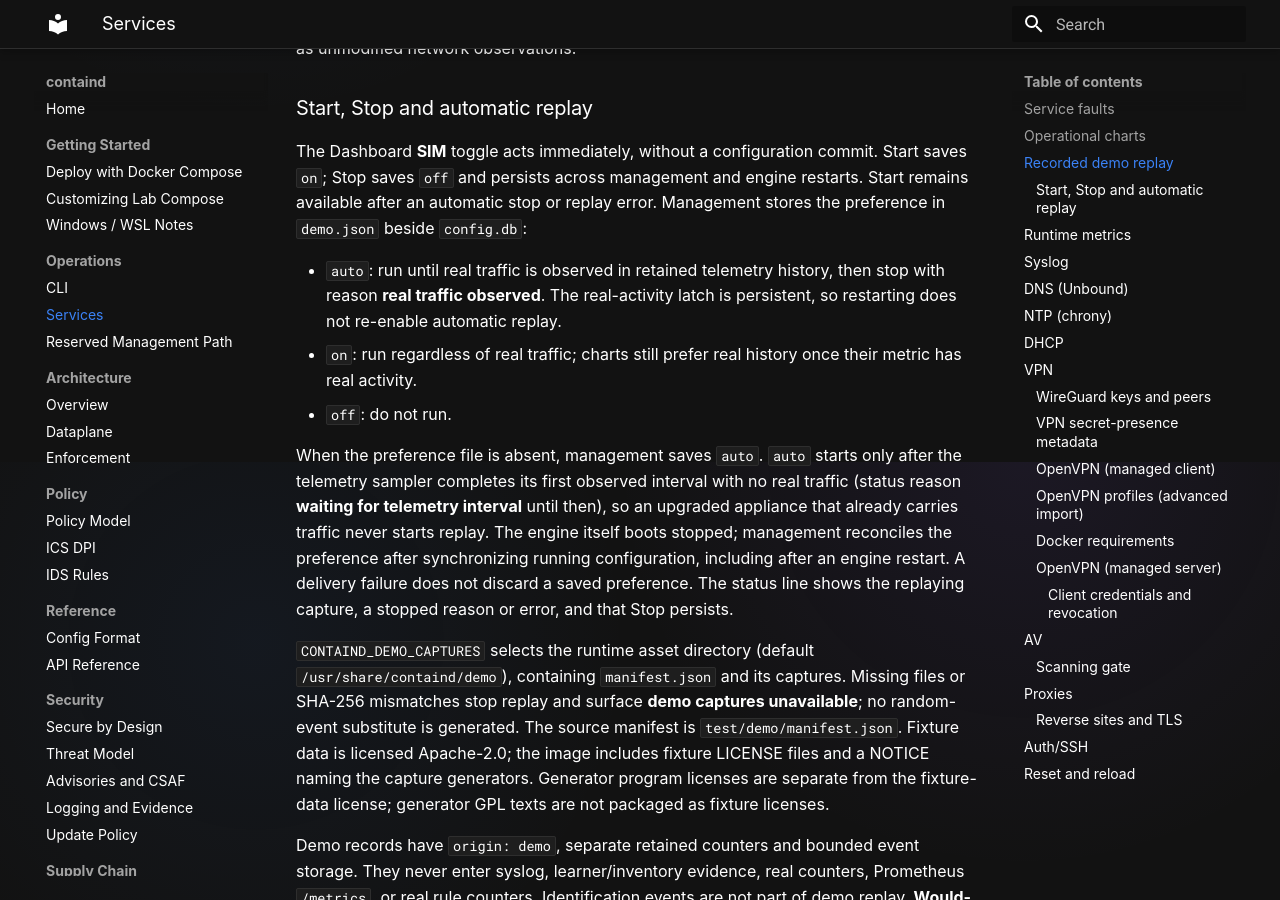
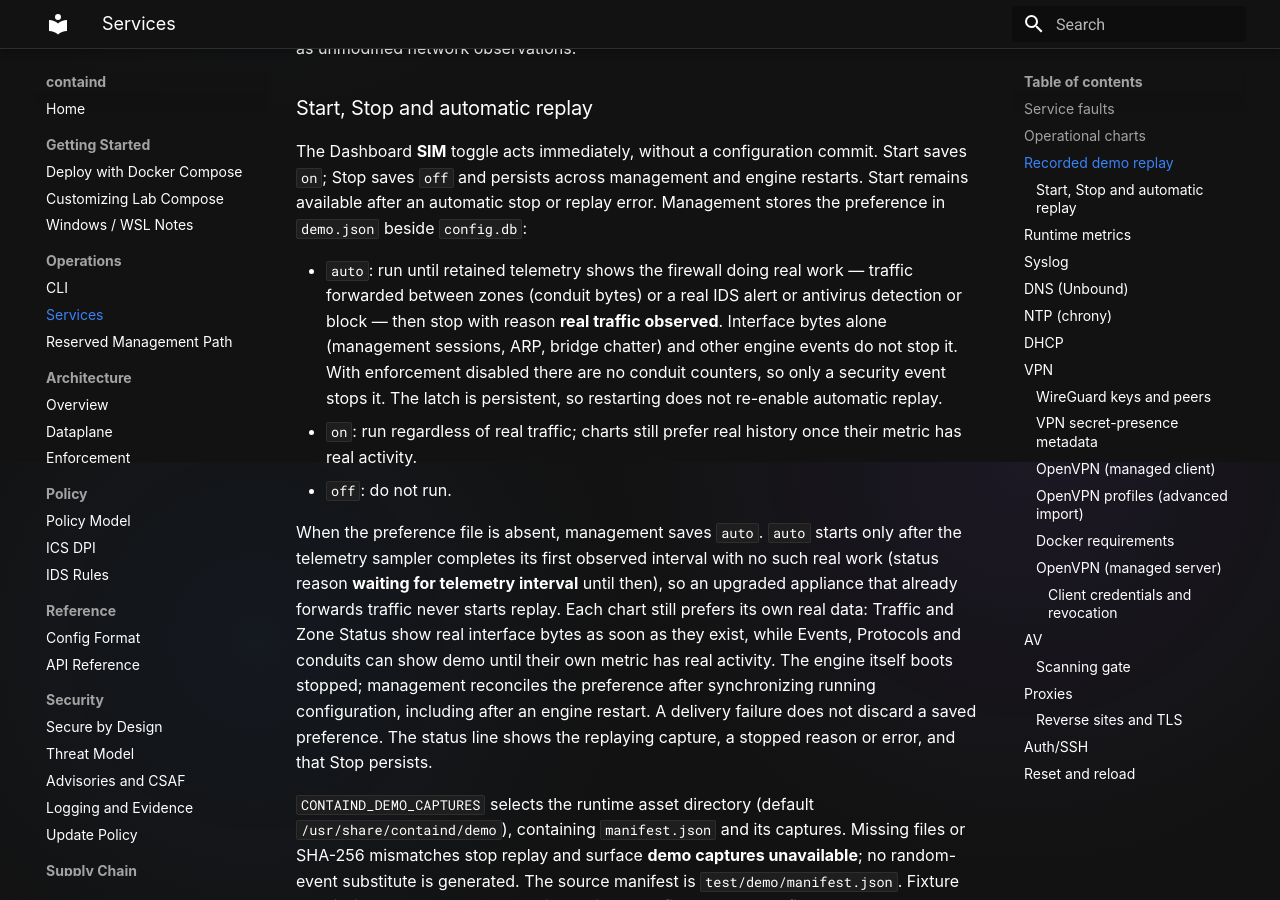
Before and after one commit to tonylturner/containd, an MkDocs documentation site: the page built from docs/mkdocs/services.md, in a window 1280 px wide and 900 px high, scrolled down 4938 px. Built offline with MkDocs 1.6.1 and Material for MkDocs 9.7.7, drawn with Linux system fonts in a browser that asks for light colours; some of the changed text lies outside the part shown.

Commit message:
Document that only firewall work stops automatic demo

```diff
--- a/docs/mkdocs/services.md
+++ b/docs/mkdocs/services.md
@@ -184,7 +184,7 @@ the latest retained packet rate, not event-count estimates.
 
 ## Recorded demo replay
 
-Until real traffic is observed, management automatically replays the bundled
+Until the firewall does real work, management automatically replays the bundled
 recorded ICS and IT packet captures through the real protocol decoders and detection
 chain. These are recorded captures on an **illustrative topology**, not packets
 measured on your networks. Replay is detached: it never transmits frames,
@@ -218,17 +218,24 @@ Start saves `on`; Stop saves `off` and persists across management and engine
 restarts. Start remains available after an automatic stop or replay error.
 Management stores the preference in `demo.json` beside `config.db`:
 
-- `auto`: run until real traffic is observed in retained telemetry history,
-  then stop with reason **real traffic observed**. The real-activity latch is
+- `auto`: run until retained telemetry shows the firewall doing real work —
+  traffic forwarded between zones (conduit bytes) or a real IDS alert or
+  antivirus detection or block — then stop with reason **real traffic
+  observed**. Interface bytes alone (management sessions, ARP, bridge chatter)
+  and other engine events do not stop it. With enforcement disabled there are no
+  conduit counters, so only a security event stops it. The latch is
   persistent, so restarting does not re-enable automatic replay.
 - `on`: run regardless of real traffic; charts still prefer real history once
   their metric has real activity.
 - `off`: do not run.
 
 When the preference file is absent, management saves `auto`. `auto` starts only
-after the telemetry sampler completes its first observed interval with no real
-traffic (status reason **waiting for telemetry interval** until then), so an
-upgraded appliance that already carries traffic never starts replay. The engine itself boots stopped; management reconciles the
+after the telemetry sampler completes its first observed interval with no such
+real work (status reason **waiting for telemetry interval** until then), so an
+upgraded appliance that already forwards traffic never starts replay. Each
+chart still prefers its own real data: Traffic and Zone Status show real
+interface bytes as soon as they exist, while Events, Protocols and conduits can
+show demo until their own metric has real activity. The engine itself boots stopped; management reconciles the
 preference after synchronizing running configuration, including after an engine
 restart. A delivery failure does not discard a saved preference. The status line
 shows the replaying capture, a stopped reason or error, and that Stop persists.
```
Also changed, not shown: CHANGELOG.md.
